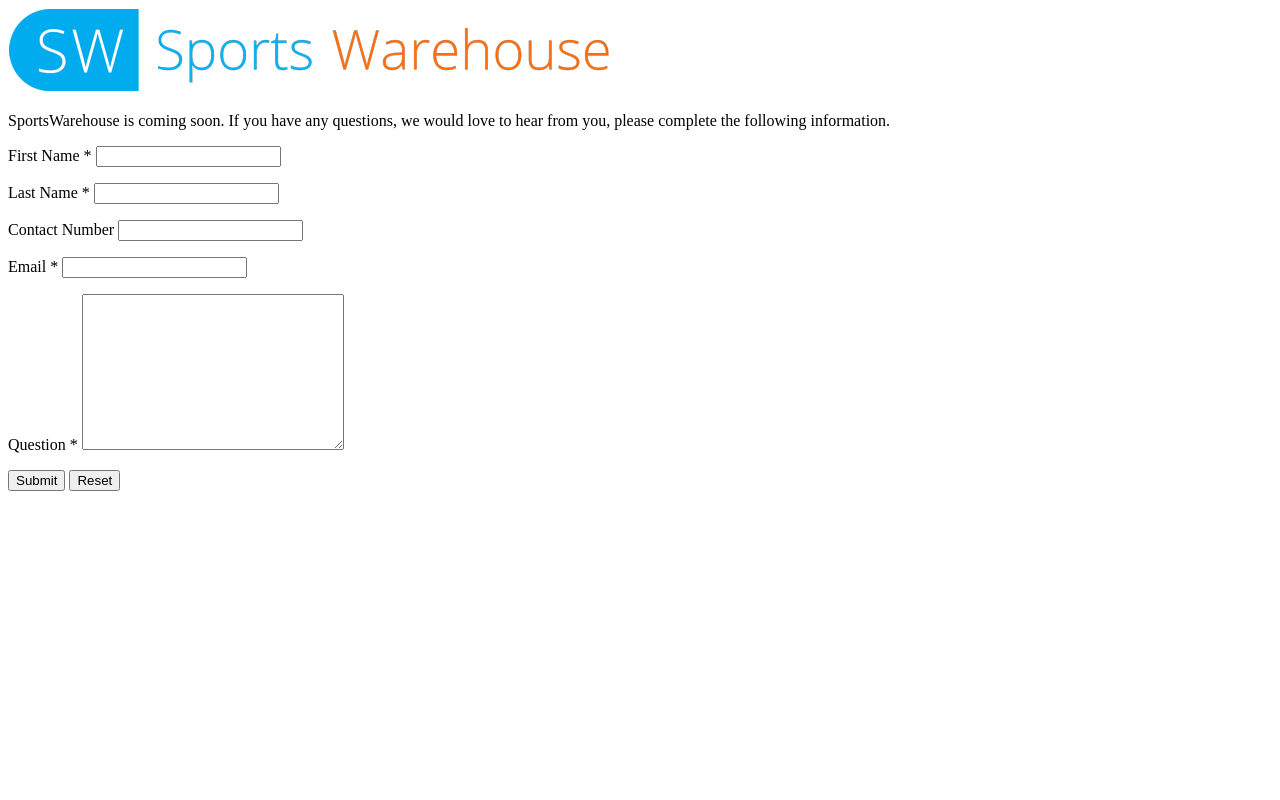
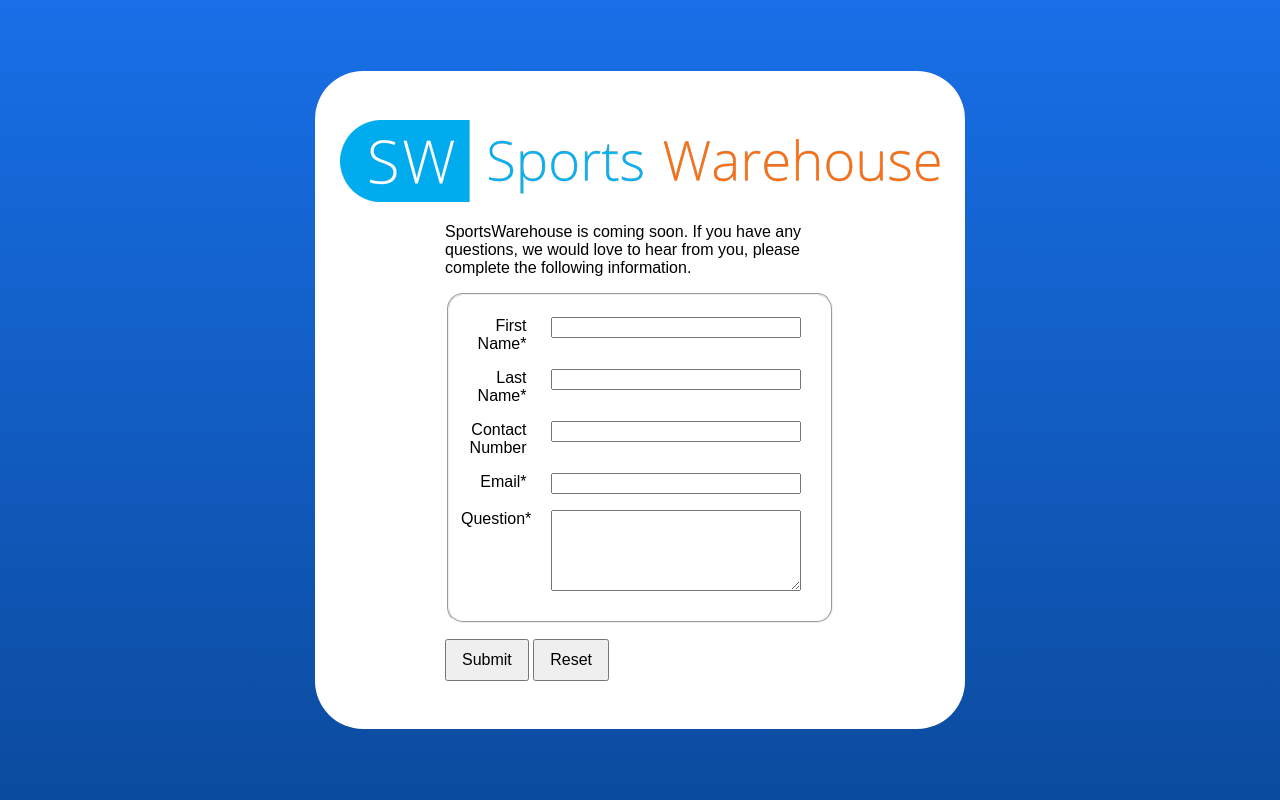
Before and after one commit to IonicFalcon/SportsWarehouse, a PHP site: page /comingSoon.php in a window 1280 px wide. Run offline with PHP 8.4, Linux system fonts and the light colour scheme.

Commit message:
Added Styling

```diff
--- a/comingSoon.php
+++ b/comingSoon.php
@@ -15,6 +15,7 @@
     <meta http-equiv="X-UA-Compatible" content="IE=edge">
     <meta name="viewport" content="width=device-width, initial-scale=1.0">
     <title>Coming Soon - SportsWarehouse</title>
+    <link rel="stylesheet" href="css/comingSoon.css">
 </head>
 <body>
     <div class="root">
@@ -26,26 +27,29 @@
             <p>SportsWarehouse is coming soon. If you have any questions, we would love to hear from you, please complete the following information.</p>
 
             <form action="controllers/comingSoonControl.php" name="feedback" method="post" onsubmit="return ValidateForm()">
-                <p>
-                    <label for="firstName" <?= in_array("firstName", $errorList) ? 'class="error"' : '' ?> >First Name *</label>
+                <fieldset>
+                    <p class="formInput">
                         <input type="text" id="firstName" name="firstName" required value="<?= $filledFields["firstName"] ?? "" ?>">
+                        <label for="firstName" <?= in_array("firstName", $errorList) ? 'class="error"' : '' ?> >First Name</label>
                     </p>
-                <p>
-                    <label for="lastName" <?= in_array("lastName", $errorList) ? 'class="error"' : '' ?>>Last Name *</label>
+                    <p class="formInput">
                         <input type="text" id="lastName" name="lastName" required value="<?= $filledFields["lastName"] ?? "" ?>">
+                        <label for="lastName" <?= in_array("lastName", $errorList) ? 'class="error"' : '' ?>>Last Name</label>
                     </p>
-                <p>
+                    <p class="formInput">
+                        <input type="tel" name="contactNumber" id="contactNumber" value="<?= $filledFields["contactNumber"] ?? "" ?>">
                         <label for="contactNumber">Contact Number</label>
-                    <input type="tel" name="contactNumber" id="contactNumber" value="<?= $filledFields["contactNumber"] ?? "" ?>">
                     </p>
-                <p>
-                    <label for="email" <?= in_array("email", $errorList) ? 'class="error"' : '' ?>>Email *</label>
+                    <p class="formInput">
                         <input type="email" name="email" id="email" required value="<?= $filledFields["email"] ?? "" ?>">
+                        <label for="email" <?= in_array("email", $errorList) ? 'class="error"' : '' ?>>Email</label>
                     </p>
-                <p>
-                    <label for="question" <?= in_array("question", $errorList) ? 'class="error"' : '' ?>>Question *</label>
-                    <textarea name="question" id="question" cols="30" rows="10" required><?= $filledFields["question"] ?? "" ?></textarea>
+                    <p class="formInput">
+                        <textarea name="question" id="question" cols="30" rows="5" required><?= $filledFields["question"] ?? "" ?></textarea>
+                        <label for="question" <?= in_array("question", $errorList) ? 'class="error"' : '' ?>>Question</label>
                     </p>
+                </fieldset>
+
 
                 <p id="errorMessage">
                     <?php
--- /dev/null
+++ b/css/comingSoon.css
@@ -0,0 +1,69 @@
+/* As this page was created before the styling details were given, a seperate CSS file is use. The rest of the website will use a single CSS file */
+
+*{
+    box-sizing: border-box;
+}
+
+body{
+    font-family: Arial, Helvetica, sans-serif;
+    background-image: linear-gradient(#186fe7, #0b4b9e);
+    margin: 0;
+    display: flex;
+    justify-content: center;
+    align-items: center;
+    height: 100vh;
+}
+
+.root{
+    background-color: white;
+    flex-basis: 50%;
+    border-radius: 3em;
+    padding: 3em 0;
+    min-width: 650px;
+}
+
+.root > :not(:first-child){
+    width: 60%;
+    margin: auto;
+}
+
+.logo{
+    text-align: center;
+}
+
+.formInput{
+    display: block;
+    overflow: auto;
+}
+
+.formInput > label{
+    text-align: right;
+    float: left;
+    width: 25%;
+    padding-right: 1.5em;
+}
+
+.formInput > *[required] + label::after{
+    content: "*";
+}
+
+.formInput > :not(label){
+    width: 70%;
+}
+
+fieldset{
+    border-radius: 1em;
+}
+
+textarea{
+    resize: vertical;
+}
+
+.formButtons *{
+    padding: 10px 15px;
+    font-size: 1em;
+}
+
+#errorMessage, .error{
+    color: red;
+}
```
Lines whose indentation alone changed are shown as unchanged.
